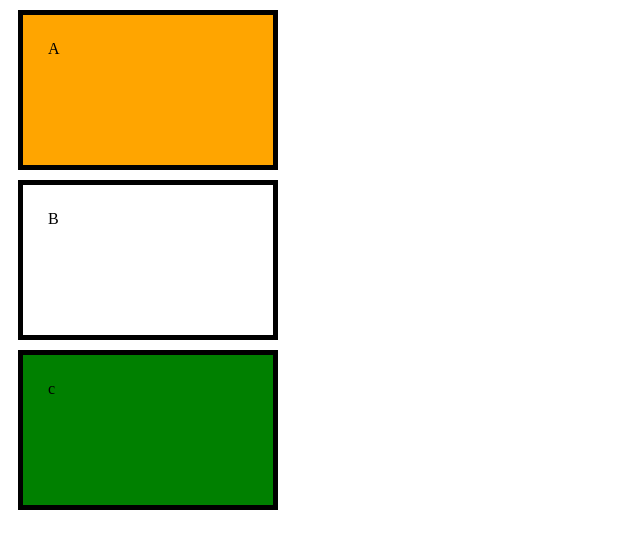
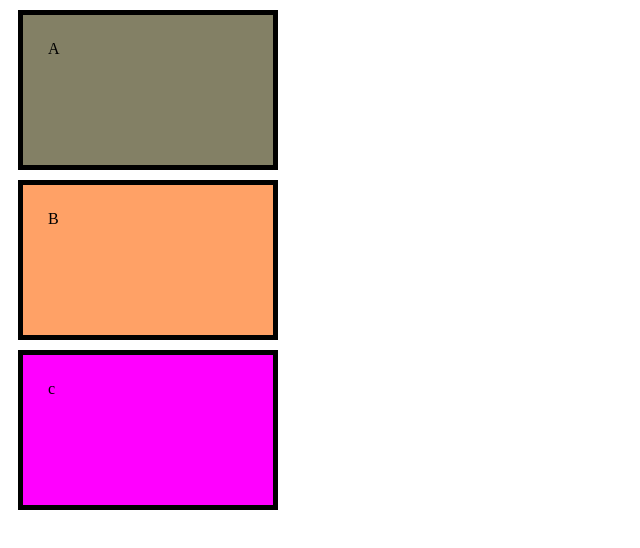
Before and after one commit to bhavya9810/CSS, a plain HTML site: page boxmodel/box.html in a window 1280 px wide. Shown: the whole page, without its empty margins (0-640 px from the left). Drawn offline with Linux system fonts and the light colour scheme.

Commit message:
tried different color styling in css

```diff
--- a/boxmodel/boxCSS.css
+++ b/boxmodel/boxCSS.css
@@ -7,11 +7,14 @@
 }
 
 #org {
-  background-color: orange;
+  /* background-color: orange; */
+  background-color: #838065;
 }
 #wht {
-  background-color: white;
+  /* background-color: white; */
+  background-color: rgba(255, 99, 1, 0.6);
 }
 #grn {
-  background-color: green;
+  /* background-color: green; */
+  background-color: magenta;
 }
```
